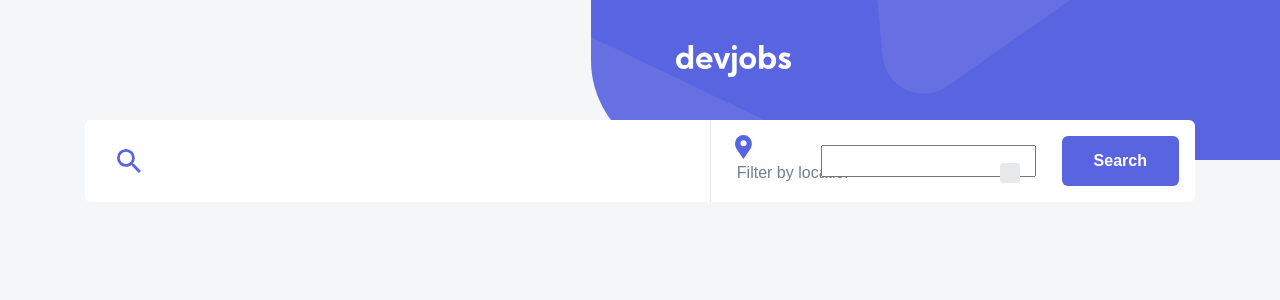
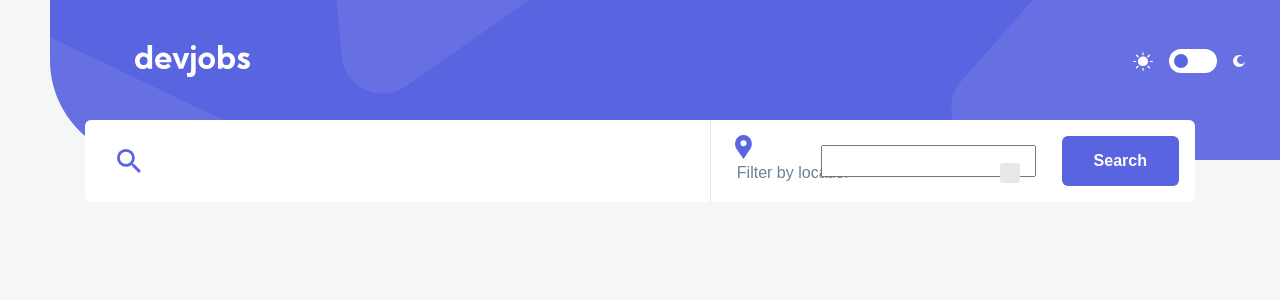
Before and after one commit to sheet848/dev-jobs-portal, a React (Vite) app: page / in a window 1280 px wide. Shown: the top 300 px of the page. Built offline with nearby package versions, Linux system fonts and the light colour scheme.

Commit message:
Update App.css

```diff
--- a/src/App.css
+++ b/src/App.css
@@ -187,6 +187,7 @@ footer {
 header {
   position: fixed;
   top: 0;
+  left: 50px;
   z-index: 1;
   height: 10rem;
   width: 100%;
```
